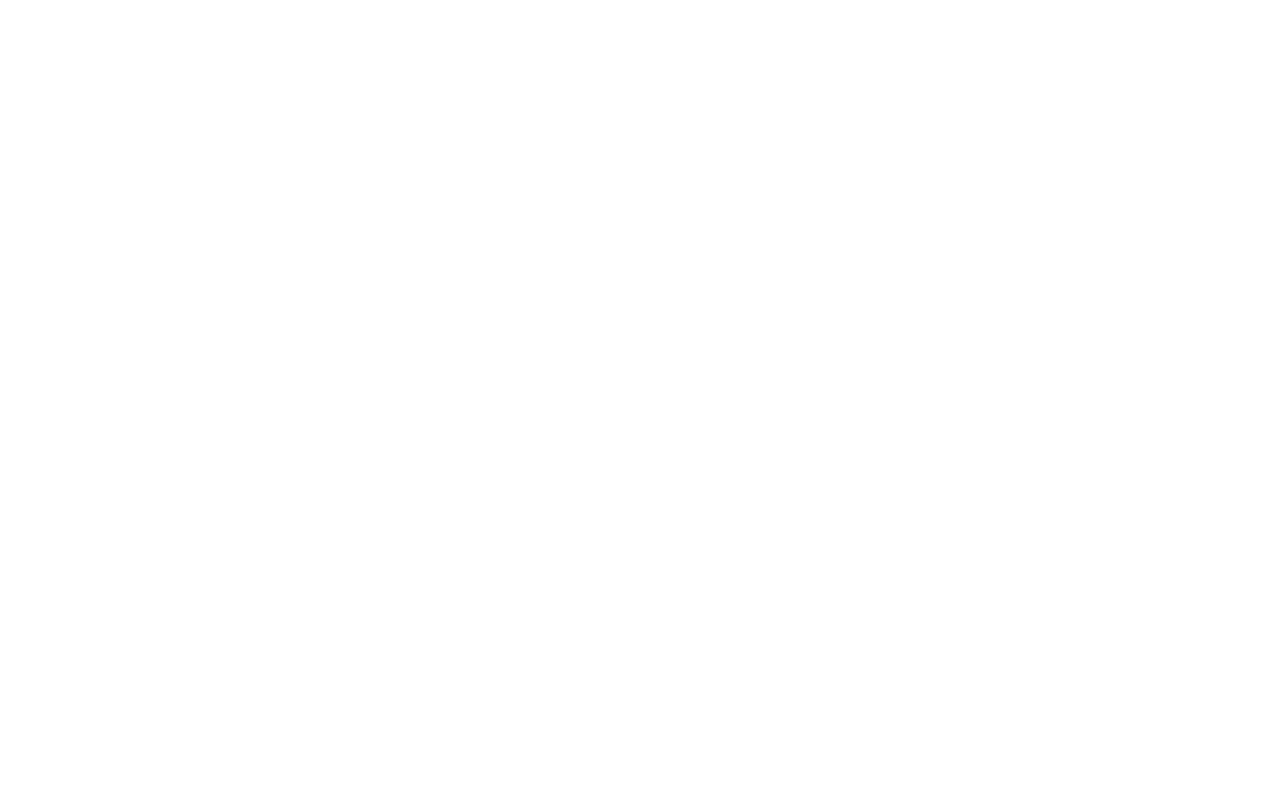
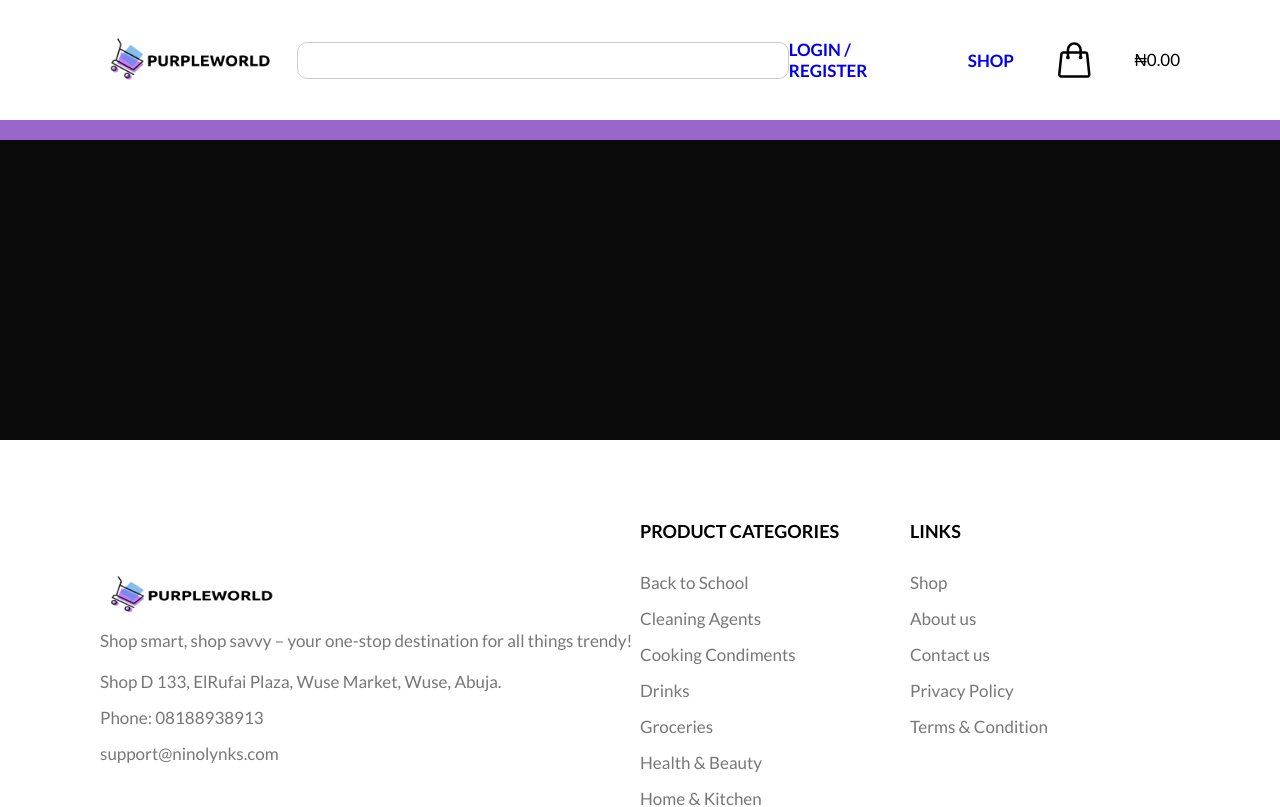
Before and after one commit to timolblaze/purpleworld, a React (Vite) app: page /shop in a window 1280 px wide. Before the commit this address had no page. Shown: the top 807 px of the page. Built offline with nearby package versions, Linux system fonts and the light colour scheme.

Commit message:
FEAT et FIX: Started Shop page and Worked on Navbar

```diff
--- a/src/App.jsx
+++ b/src/App.jsx
@@ -2,6 +2,7 @@
 import Homepage from "./pages/HomePage/Homepage"
 import Login from "./pages/Login"
 import ProductDetails from "./pages/ProductDetails/ProductDetails"
+import Shop from "./pages/Shop/Shop"
 
 
 
@@ -13,7 +14,9 @@
       <Routes>
         <Route index element={<Homepage />} />
         <Route path="/login" element={<Login />} />
-        <Route path="/product" element={<ProductDetails />}/>
+        <Route path="/shop" element={<Shop />} />
+
+        <Route path="shop/product" element={<ProductDetails />} />
       </Routes>
     </BrowserRouter>
     </>
--- a/src/components/Navbar.jsx
+++ b/src/components/Navbar.jsx
@@ -10,22 +10,23 @@
   return (
     <div>
         <header>
-            <div className={styles.logoCtn}>
+            <Link to='/' className={styles.logoCtn}>
                 <img src={Logo} />
-            </div>
+            </Link>
             <div className={styles.searchbarCtn}>
                 <input type='search' />
             </div>
 
             <div className={styles.cartDiv}>
                 <Link to='/login'>Login / Register</Link>
-                <CiHeart size={42}/>
+                <Link to='/shop'>Shop</Link>
                 <HiOutlineShoppingBag size={42}/>
                 <p className={styles.price}> ₦0.00</p>
             </div>
         </header>
+        <div className={styles.categoryDiv} />
 
-        <div className={styles.categoryDiv}>
+        {/* <div className={styles.categoryDiv}>
             <div className={styles.categoryDropDown}>
                 <FaBars size={28} color='#f4f4f4'/>
                 <p> All  Categories </p>
@@ -39,7 +40,7 @@
                 <li>Home & Kitchen</li>
                 <li>Baby Foods</li>
             </ul>
-        </div>
+        </div> */}
     </div>
   )
 }
--- /dev/null
+++ b/src/pages/Shop/Shop.jsx
@@ -0,0 +1,14 @@
+import Navbar from '../../components/Navbar'
+import DarkBG from '../../components/DarkBG'
+import Footer from '../../components/Footer'
+import styles from './Shop.module.css'
+
+export default function Shop() {
+  return (
+    <>
+        <Navbar />
+        <DarkBG />
+        <Footer />
+    </>
+  )
+}
```
Also changed, not shown: src/pages/Shop/Shop.module.css (added).
